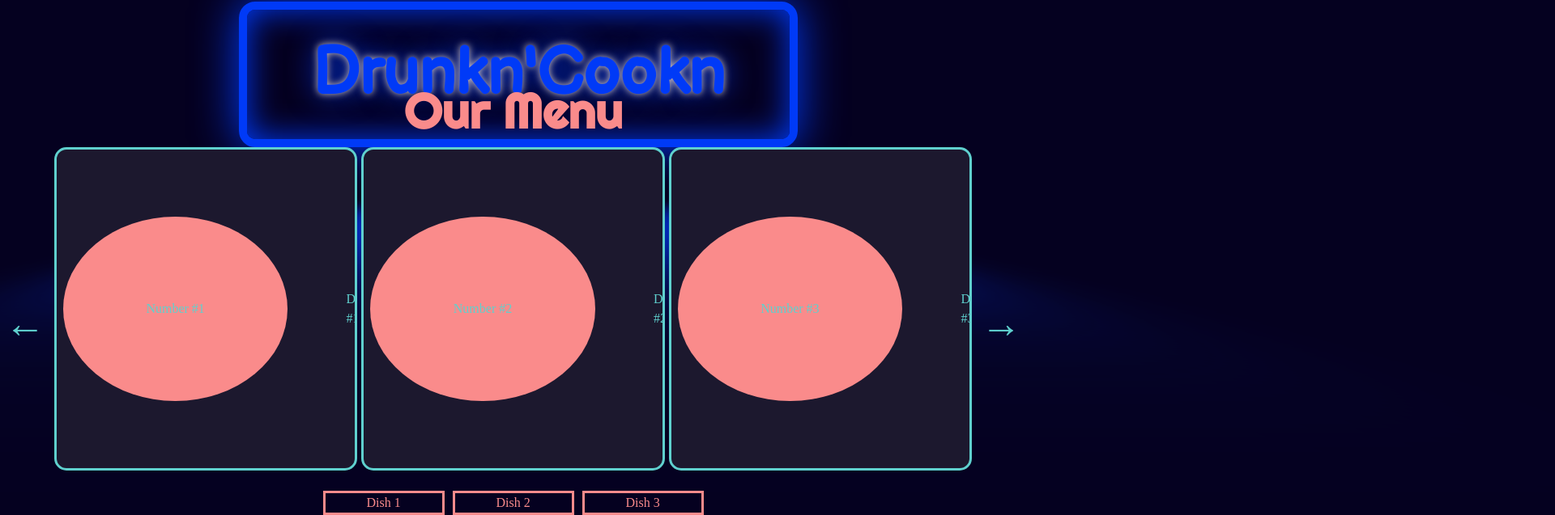
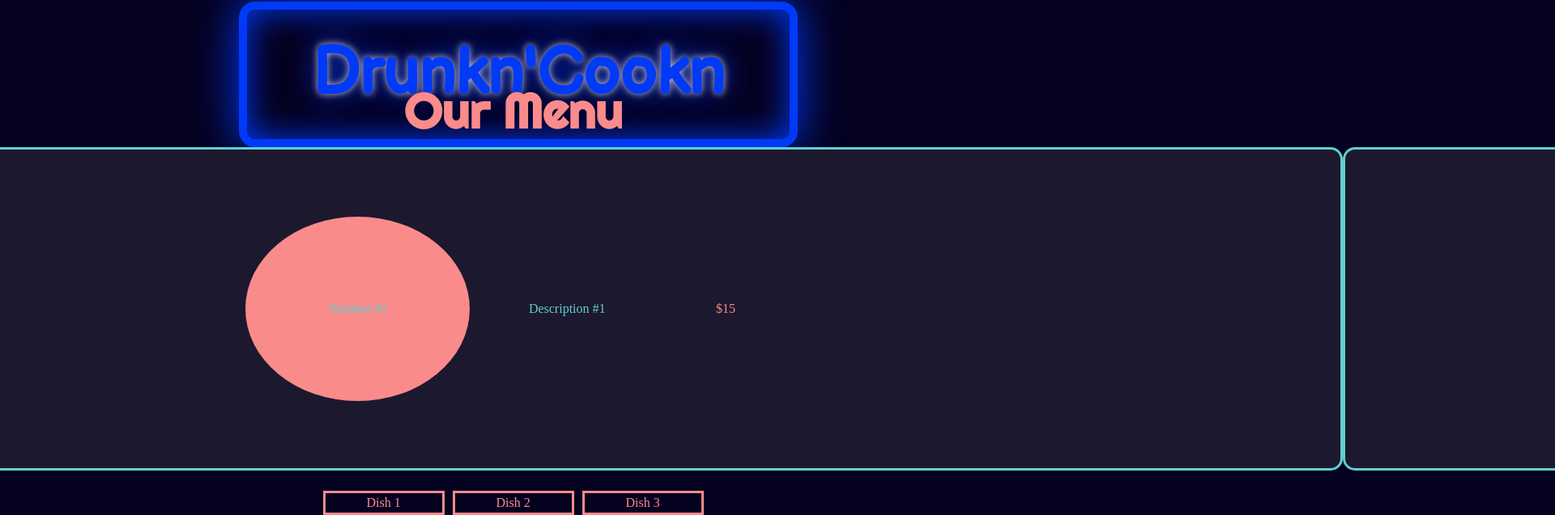
Before and after one commit to Reigningeddie/drunkncookn-React, a React (Create React App) app: page /#/menu in a window 1280 px wide. Shown: the part 308-945 px from the top of the page at 81% size, 1920 px wide, since content can reach past the window. Built offline with nearby package versions, Linux system fonts and the light colour scheme.

Commit message:
changed carousel to only show one item at a time

```diff
--- a/src/components/Menu.jsx
+++ b/src/components/Menu.jsx
@@ -4,6 +4,7 @@ import MenuItem from './MenuItems'
 
 export default function Menu() {
   const [activeIndex, setActiveIndex] = useState(0);
+
   const menuItems = [
     {
       picture: 'Number #1',
@@ -24,27 +25,36 @@ export default function Menu() {
       price: '$35'
     },
   ]
+
+  const updateIndex = (newIndex) => {
+    if (newIndex < 0) {
+      newIndex = 0;
+    } else if (newIndex >= menuItems.length) {
+      newIndex = menuItems.length -1;
+    }
+
+  setActiveIndex(newIndex);
+  }
   return (
     <main className={menu.menuBody}>
       <div className={menu.container}>
         <h1 className={menu.title}>Our Menu</h1>
-        <div className={menu.menu}
-          style={{ transform: `translate:(-${activeIndex * 100})` }}>
-          <button>&larr;</button>
-
+        <div className={menu.menu}>
+          <button onClick={() => {updateIndex(activeIndex -1);}}>&larr;</button>
+            <div className={menu.inner} style={{ transform: `translate(-${activeIndex * 100}%)` }}>
           {menuItems.map((item) => {
-            return <MenuItem item={item}/>
+            return <MenuItem item={item} width={"100%"}/>
           })}
-
-          <button>&rarr;</button>
+            </div>
+          <button onClick={() => {updateIndex(activeIndex +1);}}>&rarr;</button>
         </div>
       </div>
       <div className={menu.lowerContainer}>
 
-        {menuItems.map((item) => {
+        {menuItems.map((item, index) => {
           return (
 
-              <div className={menu.dishes}>{item.dish}</div>
+              <p onClick={() => {updateIndex(index);}} className={menu.dishes}>{item.dish}</p>
 
           );
         })}
--- a/src/components/MenuItems.jsx
+++ b/src/components/MenuItems.jsx
@@ -1,9 +1,8 @@
 import menu from './menu.module.css'
 
-export default function MenuItems({ item }) {
+export default function MenuItems({ item, width }) {
   return (
-    <>
-      <main className={menu.card}>
+      <main className={menu.card} style={{ width: width }}>
         <div className={menu.pic}>
           <p className={menu.image}>{item.picture}</p>
         </div>
@@ -14,6 +13,5 @@ export default function MenuItems({ item }) {
           <p className={menu.moola}>{item.price}</p>
         </div>
       </main>
-    </>
   )
 }
--- a/src/components/menu.module.css
+++ b/src/components/menu.module.css
@@ -28,15 +28,20 @@
   align-items: center;
 }
 
+.inner {
+  white-space: nowrap;
+  transition: transform 0.3s;
+}
+
 .card {
   color: #5fd0ce;
-  display: flex;
-  justify-content: space-between;
+  display: inline-flex;
+  justify-content: center;
   background: #1c182e;
   border: solid;
   border-radius: 15px;
   height: 50vh;
-  width: 60vw;
+  width: 1vw;
   align-items: center;
   overflow: hidden;
 }
@@ -132,7 +137,15 @@
   border: solid;
   width: 150px;
   justify-content: center;
+  cursor: pointer;
 }
+
+.dishes-active {
+  background-color: #e2cdcd;
+  color: black;
+}
+
+
 
 button {
   height: 40px;
@@ -140,4 +153,5 @@ button {
   color: #5fd0ce;
   border: none;
   font-size: 50px;
+  cursor: pointer;
 }
```
